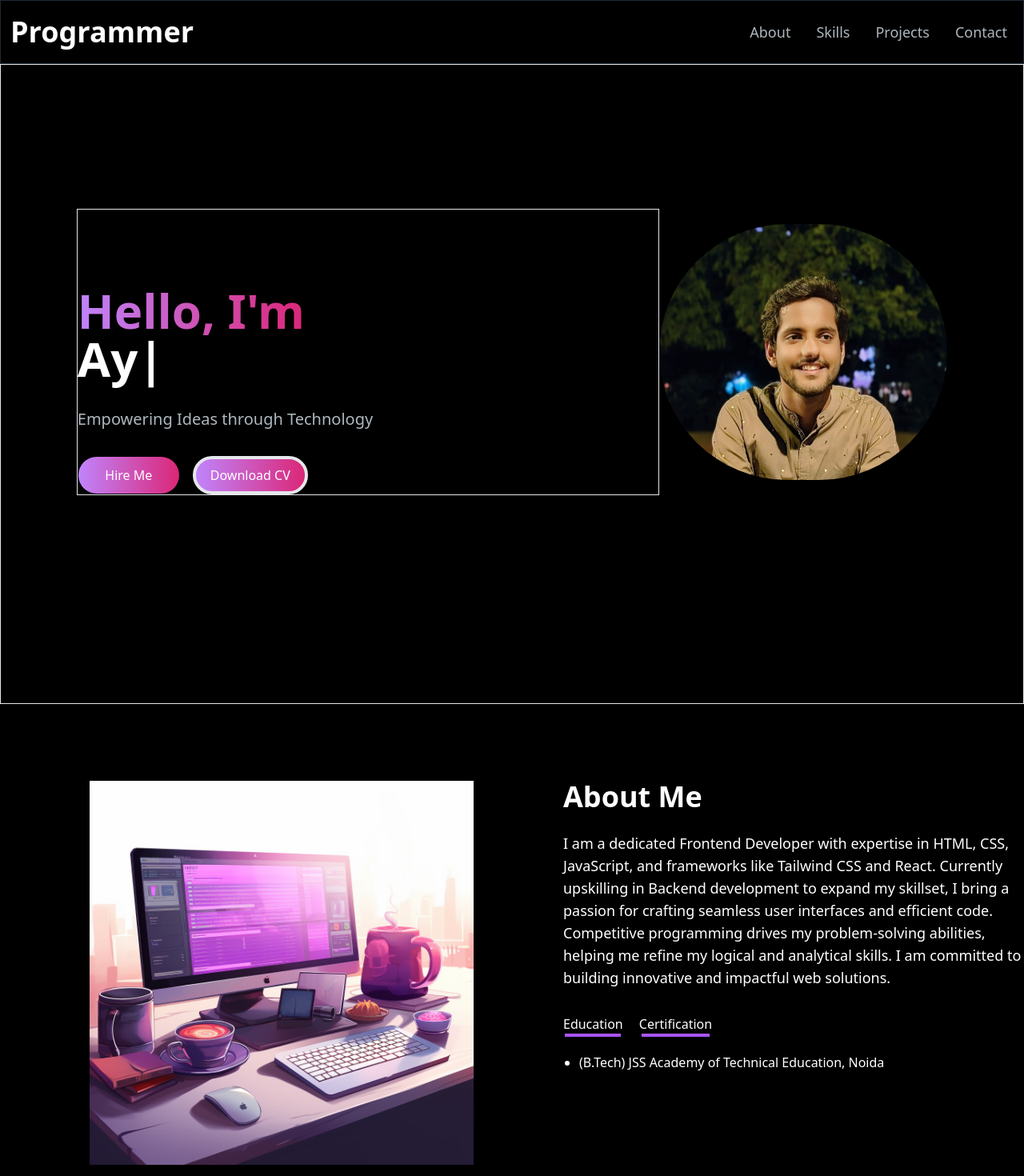
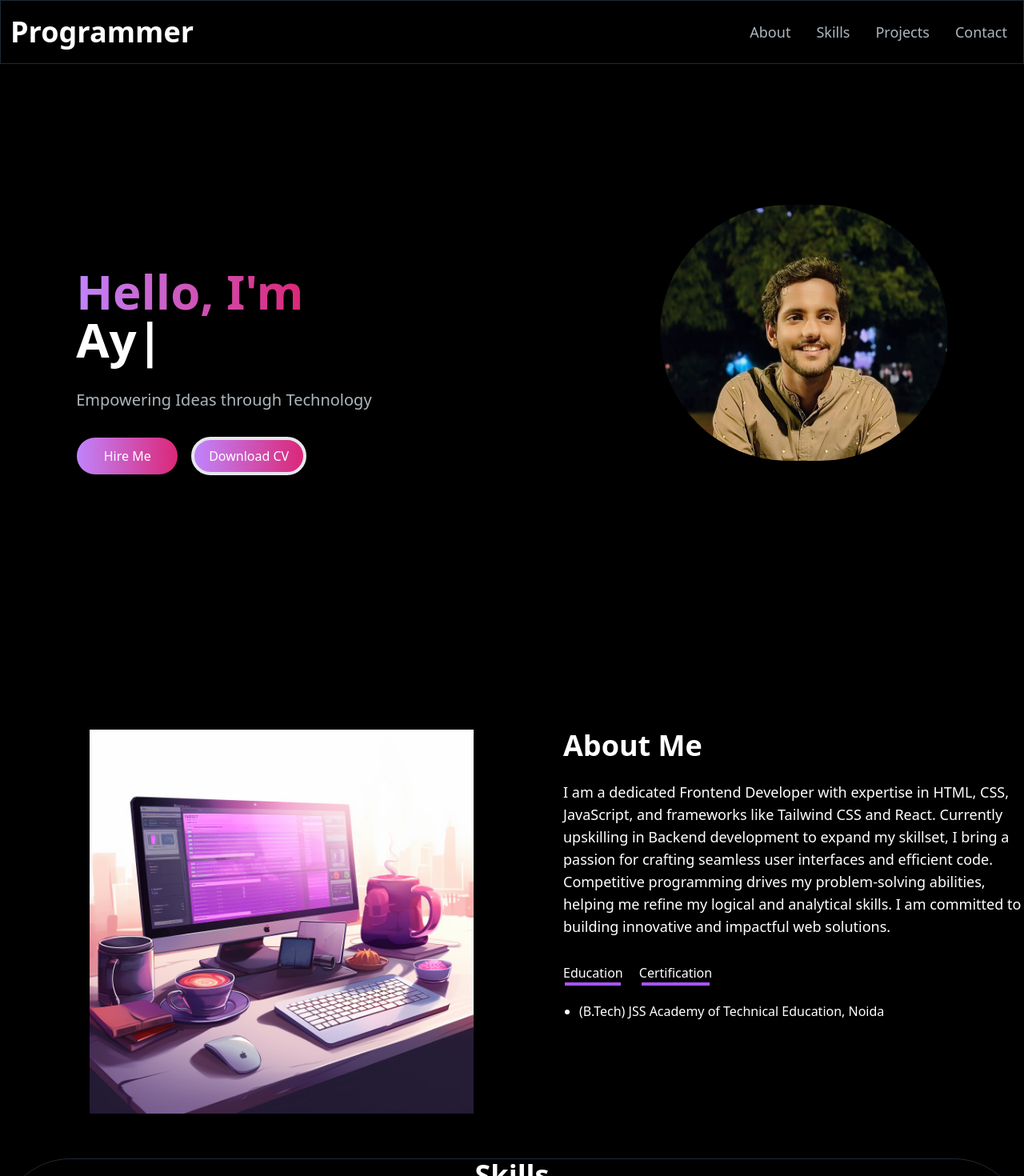
Before and after one commit to ayush-04jha/Portfolio-website, a React (Vite) app: page / in a window 1280 px wide. Shown: the top 1470 px of the page at 80% size. Built offline with nearby package versions, Linux system fonts and the light colour scheme.

Commit message:
padding again

```diff
--- a/src/components/About.jsx
+++ b/src/components/About.jsx
@@ -3,7 +3,7 @@ import { NavLink } from "react-router-dom";
 
 function About() {
   return (
-    <div className="flex bg-black flex-col md:flex-row mt-[-4rem] sm:justify-between">
+    <div className="flex bg-black flex-col md:flex-row mt-[-8rem] sm:justify-between">
   {/* Image */}
   <div className="hidden sm:block">
     <img
--- a/src/components/Home.jsx
+++ b/src/components/Home.jsx
@@ -3,9 +3,9 @@ import { TypeAnimation } from "react-type-animation";
 
 function Home() {
   return (
-    <div className="flex flex-col justify-center pb-[5rem] border bg-black items-center md:flex-row mb-[5rem] md:mb-[10rem] h-screen px-4 md:px-8">
+    <div className="flex flex-col justify-center pb-[8rem]  bg-black items-center md:flex-row mb-[5rem] md:mb-[10rem] h-screen px-4 md:px-8">
     {/* Greeting and all */}
-    <div className="w-full border md:w-[60%] flex  md:pt-[6rem] mb-[3rem] md:mb-0 flex-col items-center md:items-start justify-center gap-8">
+    <div className="w-full  md:w-[60%] flex  md:pt-[6rem] mb-[3rem] md:mb-0 flex-col items-center md:items-start justify-center gap-8">
       <h1 className="text-white text-3xl sm:text-5xl md:text-6xl font-extrabold text-center md:text-start">
         <span className="text-transparent bg-clip-text font-extrabold bg-gradient-to-r from-primary-400 to-secondary-600">
           Hello, I'm
```
